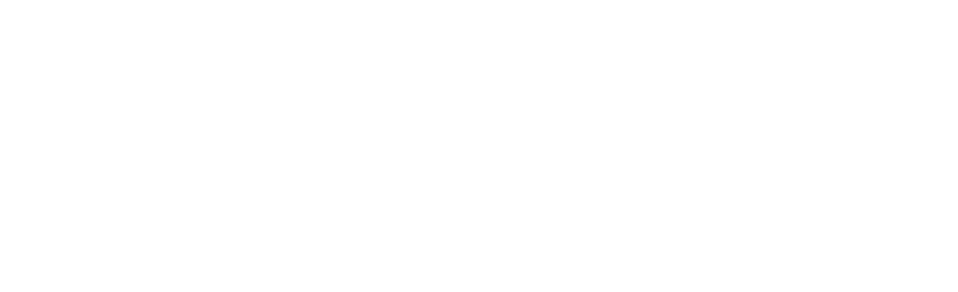
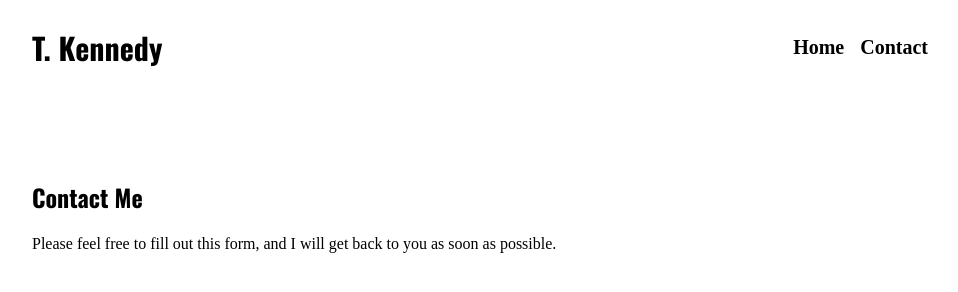
Before and after one commit to TarrynKennedy/TarrynKennedy.github.io, a plain HTML site: page contact.html in a window 1280 px wide. Shown: the whole page, without its empty margins (160-1118 px from the left). Drawn offline with nearby package versions, Linux system fonts and the light colour scheme; a web font is replaced by a local one.

Commit message:
Add contact.html

```diff
--- a/contact.html
+++ b/contact.html
@@ -0,0 +1,33 @@
+<!DOCTYPE html>
+<html lang="en">
+    <head>
+        <title>Tarryn Kennedy's Portfolio</title>
+        <link rel="stylesheet" href="./stylesheet.css">
+        <link rel="preconnect" href="https://fonts.googleapis.com">
+        <link rel="preconnect" href="https://fonts.gstatic.com" crossorigin>
+        <link href="https://fonts.googleapis.com/css2?family=Oswald:wght@200;300;400;500;600;700&family=Quattrocento:wght@400;700&display=swap" rel="stylesheet">
+
+    </head>
+
+    <body>
+        <nav>
+            <h1 id="logo">T. Kennedy</h1>
+            <ul class="navigation-items">
+                <li class="navigation-item"><a href="/index.html">Home</a></li>
+                <li class="navigation-item"><a href="/contact.html">Contact</a></li>
+            </ul>
+        </nav>
+
+        <main>
+            <form action="" method="POST">
+                <h2>Contact Me</h2>
+                <p>
+                    Please feel free to fill out this form, and I will get back to you as soon as possible.
+                </p>
+
+            </form>
+        </main>
+
+    </body>
+
+</html>
--- a/stylesheet.css
+++ b/stylesheet.css
@@ -28,7 +28,7 @@ nav {
     display: flex;
     align-items: center;
     margin-bottom: 4rem;
-    font-size: 150%;
+    font-size: 125%;
 }
 
 
```
